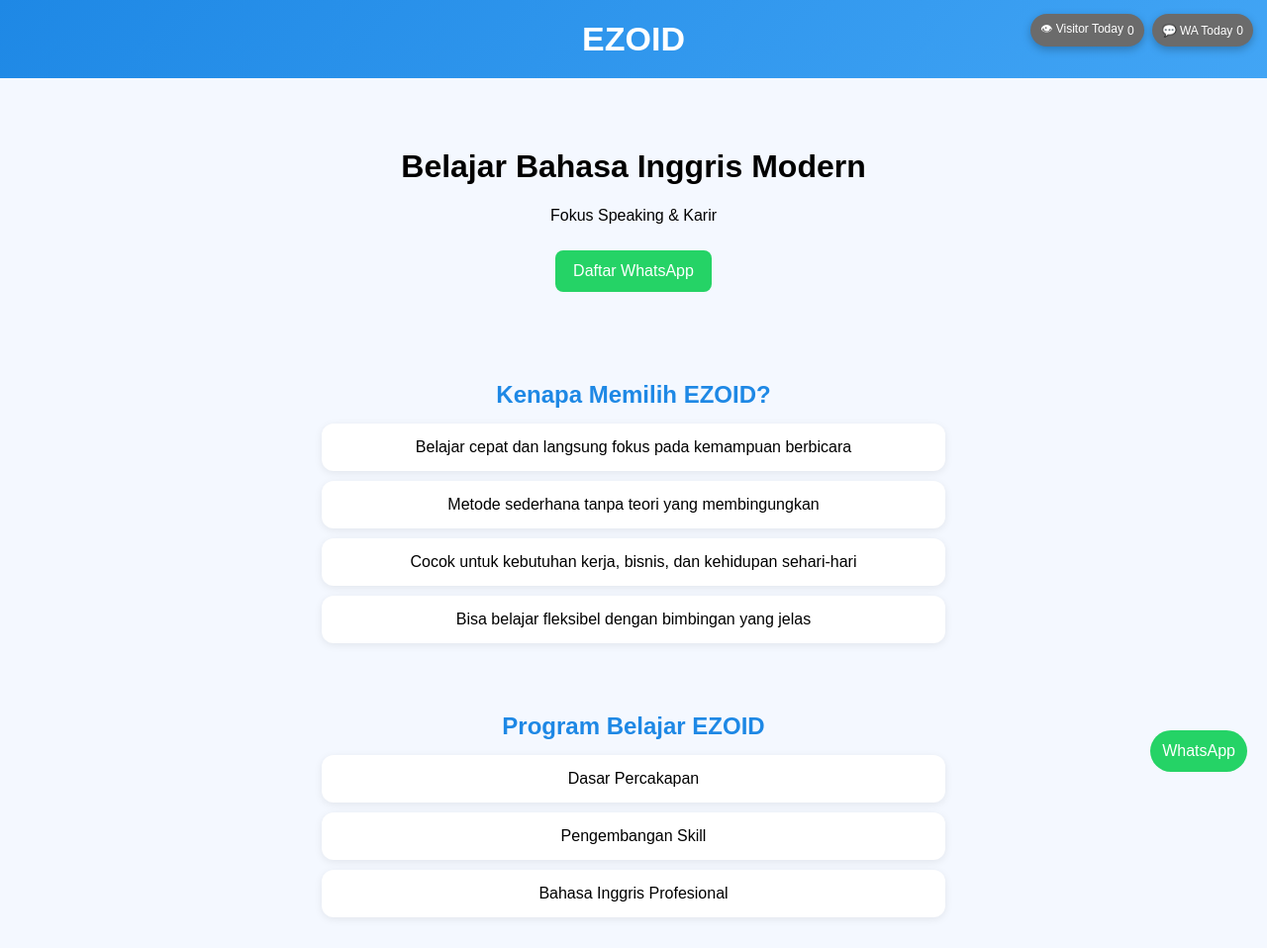
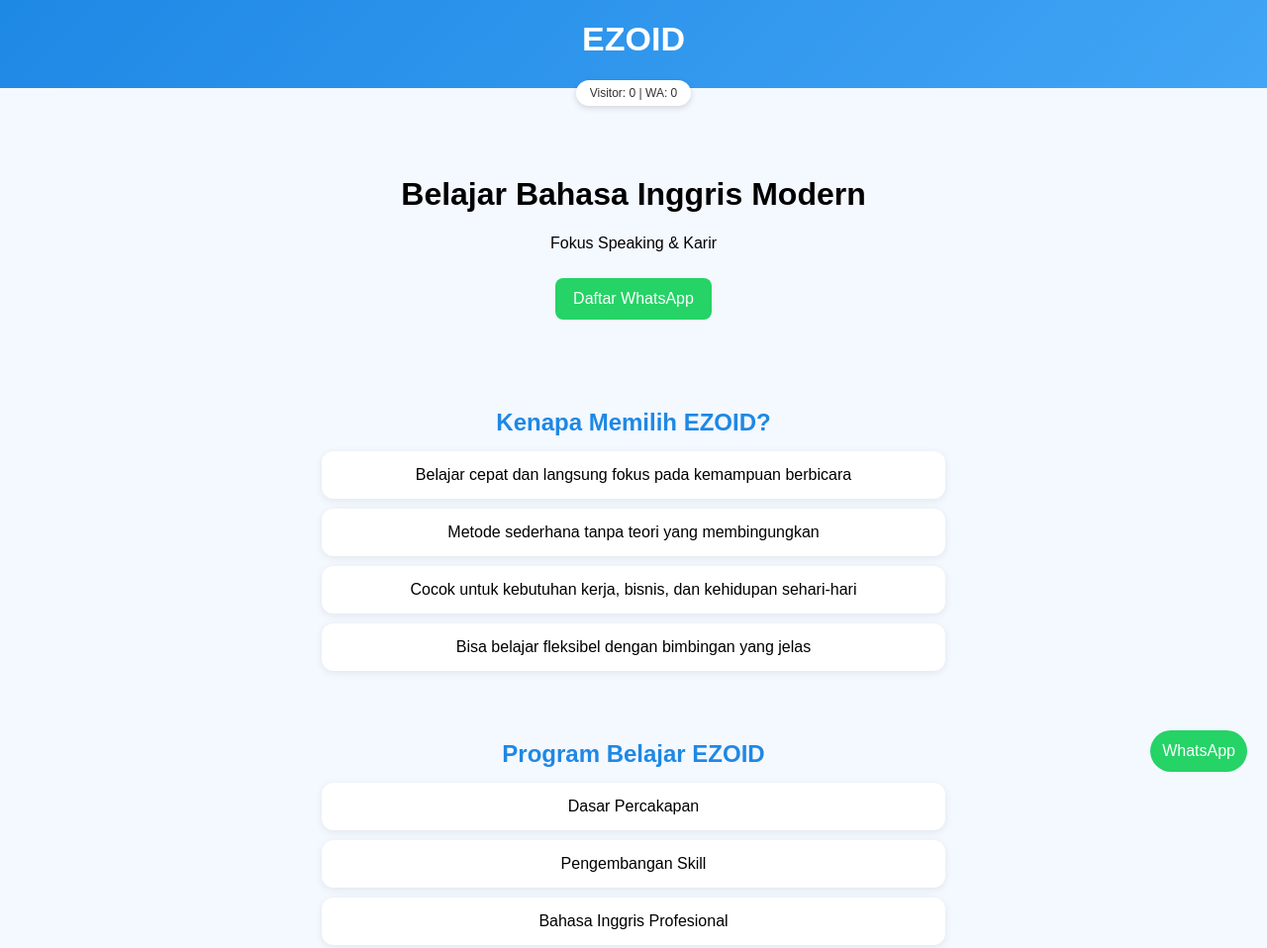
Before and after one commit to celzone1972/ezoid, a plain HTML site: page index.html in a window 1280 px wide. Shown: the top 958 px of the page at 99% size. Drawn offline with Linux system fonts and the light colour scheme; no server answers.

Commit message:
Update index.html

```diff
--- a/index.html
+++ b/index.html
@@ -17,11 +17,28 @@ header {
   color: white;
   text-align: center;
   padding: 20px;
+  padding-bottom: 30px;
 }
 
 header h2 {
   margin: 0;
   font-size: 34px;
+}
+
+/* COUNTER BAWAH HEADER - MOBILE AMAN */
+.header-counter {
+  display: flex;
+  justify-content: center;
+  margin-top: -8px;
+}
+
+.counter-box {
+  background: #ffffff;
+  color: #333;
+  padding: 6px 14px;
+  font-size: 12px;
+  border-radius: 20px;
+  box-shadow: 0 2px 6px rgba(0,0,0,0.15);
 }
 
 /* HERO */
@@ -76,28 +93,6 @@ header h2 {
   box-shadow: 0 2px 10px rgba(0,0,0,0.08);
 }
 
-/* FLOATING VISITOR & WA */
-.floating-buttons {
-  position: fixed;
-  top: 14px;
-  right: 14px;
-  display: flex;
-  gap: 8px;
-  z-index: 9999;
-}
-
-.float-btn {
-  background: #6b6b6b;
-  color: #fff;
-  padding: 6px 10px;
-  border-radius: 20px;
-  font-size: 12px;
-  display: flex;
-  align-items: center;
-  gap: 4px;
-  box-shadow: 0 3px 8px rgba(0,0,0,0.25);
-}
-
 /* WA FLOAT */
 .wa {
   position: fixed;
@@ -122,10 +117,11 @@ header h2 {
   <h2>EZOID</h2>
 </header>
 
-<!-- FLOATING COUNTER -->
-<div class="floating-buttons">
-  <div class="float-btn">👁 Visitor Today <span id="visitor-count">0</span></div>
-  <div class="float-btn">💬 WA Today <span id="wa-count">0</span></div>
+<!-- COUNTER -->
+<div class="header-counter">
+  <div class="counter-box">
+    Visitor: <span id="visitor-count">0</span> | WA: <span id="wa-count">0</span>
+  </div>
 </div>
 
 <!-- HERO -->
```
